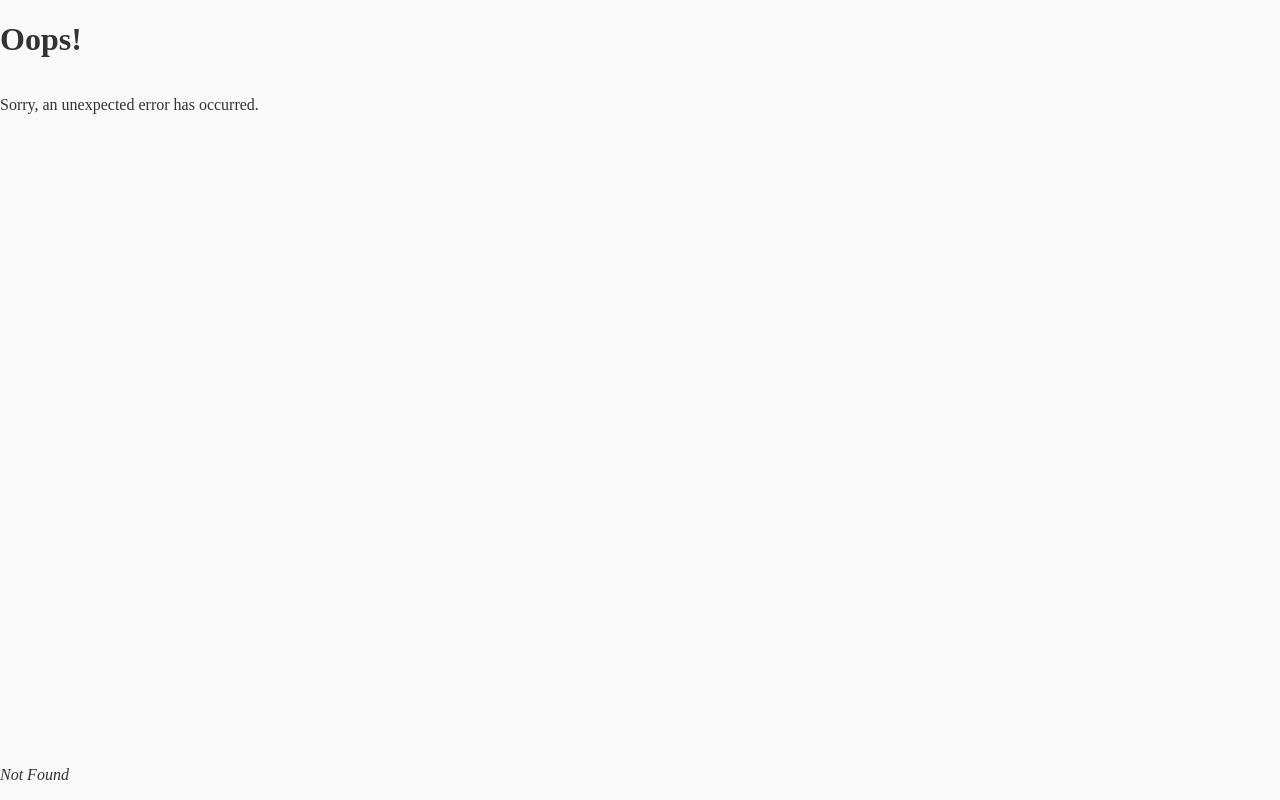
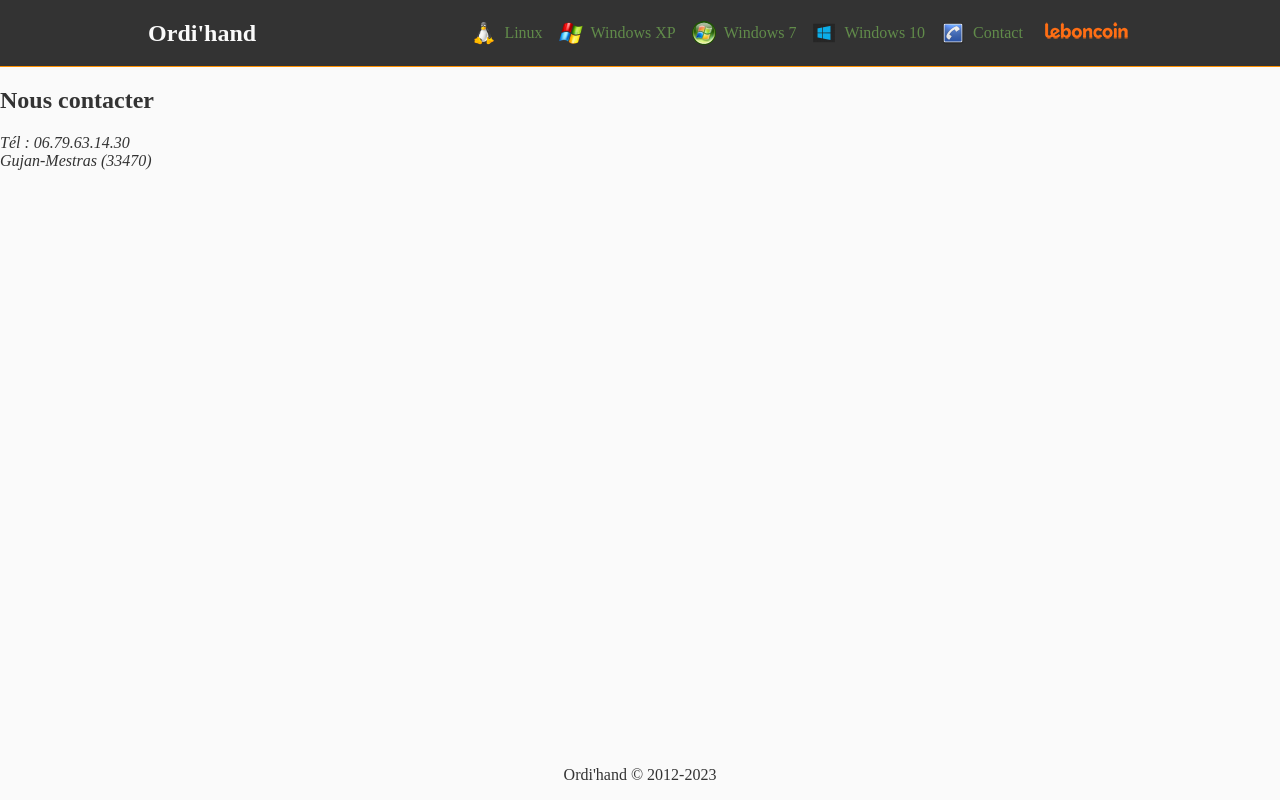
Before and after one commit to Patrice-E/Ordi-hand, a React (Vite) app: page /contact in a window 1280 px wide. Before the commit this address had no page. Built offline with nearby package versions, Linux system fonts and the light colour scheme.

Commit message:
Ajout de la page contact

```diff
--- a/src/Router.jsx
+++ b/src/Router.jsx
@@ -2,6 +2,7 @@ import { createBrowserRouter, RouterProvider } from 'react-router-dom';
 import Layout from './pages/_Layout';
 import Error404 from './pages/Error404';
 import Home from './pages/Home';
+import Contact from './pages/Contact';
 
 const router = createBrowserRouter([
   {
@@ -13,6 +14,10 @@ const router = createBrowserRouter([
         index: true,
         element: <Home />,
       },
+      {
+        path: 'contact',
+        element: <Contact />,
+      },
     ],
   },
 ]);
--- a/src/components/NavBar.jsx
+++ b/src/components/NavBar.jsx
@@ -1,28 +1,31 @@
 import { NavLink } from 'react-router-dom';
 
-export default function NavBar({ isChecked }) {
+export default function NavBar({ isChecked, setIsChecked }) {
   const navClass = isChecked ? 'nav nav__open' : 'nav';
+  const handleClick = () => {
+    setIsChecked(false);
+  };
 
   return (
     <nav className={navClass}>
       <div className='nav__mainlinks'>
-        <NavLink to='/'>
+        <NavLink to='/' onClick={handleClick}>
           <img src='assets/icons/linux.png' alt='' />
           <span>Linux</span>
         </NavLink>
-        <NavLink to='/'>
+        <NavLink to='/' onClick={handleClick}>
           <img src='assets/icons/winxp.png' alt='' />
           <span>Windows XP</span>
         </NavLink>
-        <NavLink to='/'>
+        <NavLink to='/' onClick={handleClick}>
           <img src='assets/icons/winseven.png' alt='' />
           <span>Windows 7</span>
         </NavLink>
-        <NavLink to='/'>
+        <NavLink to='/' onClick={handleClick}>
           <img src='assets/icons/winten.png' alt='' />
           <span>Windows 10</span>
         </NavLink>
-        <NavLink to='/'>
+        <NavLink to='/contact' onClick={handleClick}>
           <img src='assets/icons/contact.png' alt='' />
           <span>Contact</span>
         </NavLink>
--- a/src/layouts/Header.jsx
+++ b/src/layouts/Header.jsx
@@ -10,7 +10,7 @@ export default function Header() {
       <section className='banner__container'>
         <HamburgerButton isCHecked={isChecked} setIsChecked={setIsChecked} />
         <h1>Ordi'hand</h1>
-        <NavBar isChecked={isChecked} />
+        <NavBar isChecked={isChecked} setIsChecked={setIsChecked} />
       </section>
     </header>
   );
--- /dev/null
+++ b/src/pages/Contact.jsx
@@ -0,0 +1,12 @@
+export default function Contact() {
+  return (
+    <section>
+      <h2>Nous contacter</h2>
+      <address>
+        <span>Tél : 06.79.63.14.30</span>
+        <br />
+        <span>Gujan-Mestras (33470)</span>
+      </address>
+    </section>
+  );
+}
```
